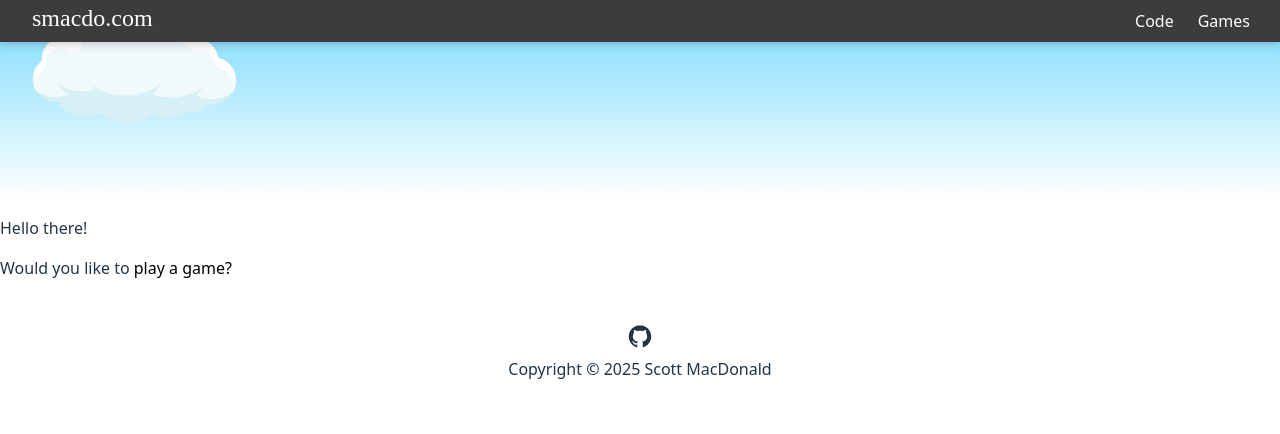
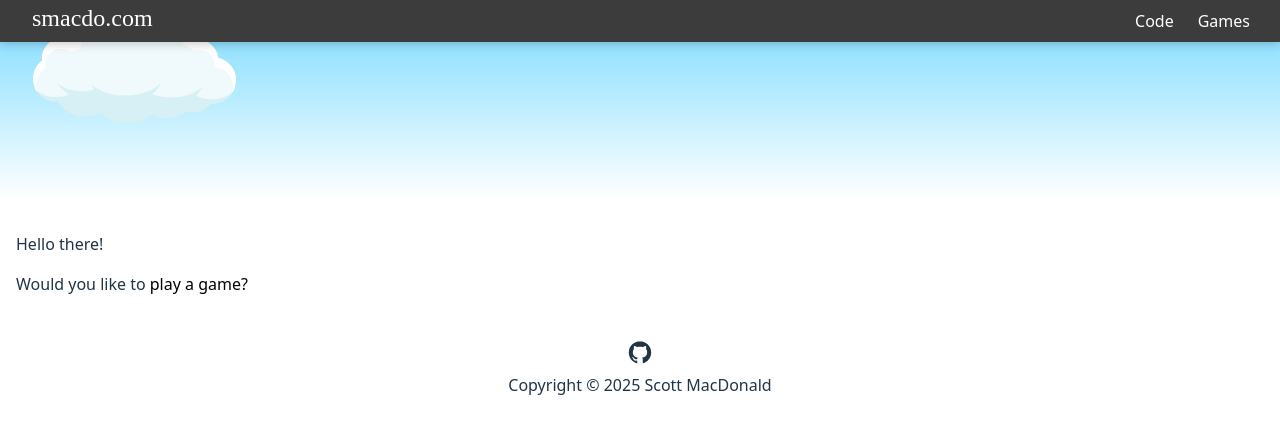
Before and after one commit to smacdo/smacdo_www, a React (Vite) app: page / in a window 1280 px wide. Shown: the top 434 px of the page. Built offline with nearby package versions, Linux system fonts and the light colour scheme; a web font is replaced by a local one.

Commit message:
add padding to the main content panel

```diff
--- a/src/App.css
+++ b/src/App.css
@@ -58,6 +58,11 @@ nav li.masthead-link {
     margin: auto var(--masthead-link-gap);
 }
 
+main {
+    margin: 32px auto 32px auto;
+    padding: 0 16px 0 16px;
+}
+
 .main-footer {
     text-align: center;
     margin-top: 40px;
```
